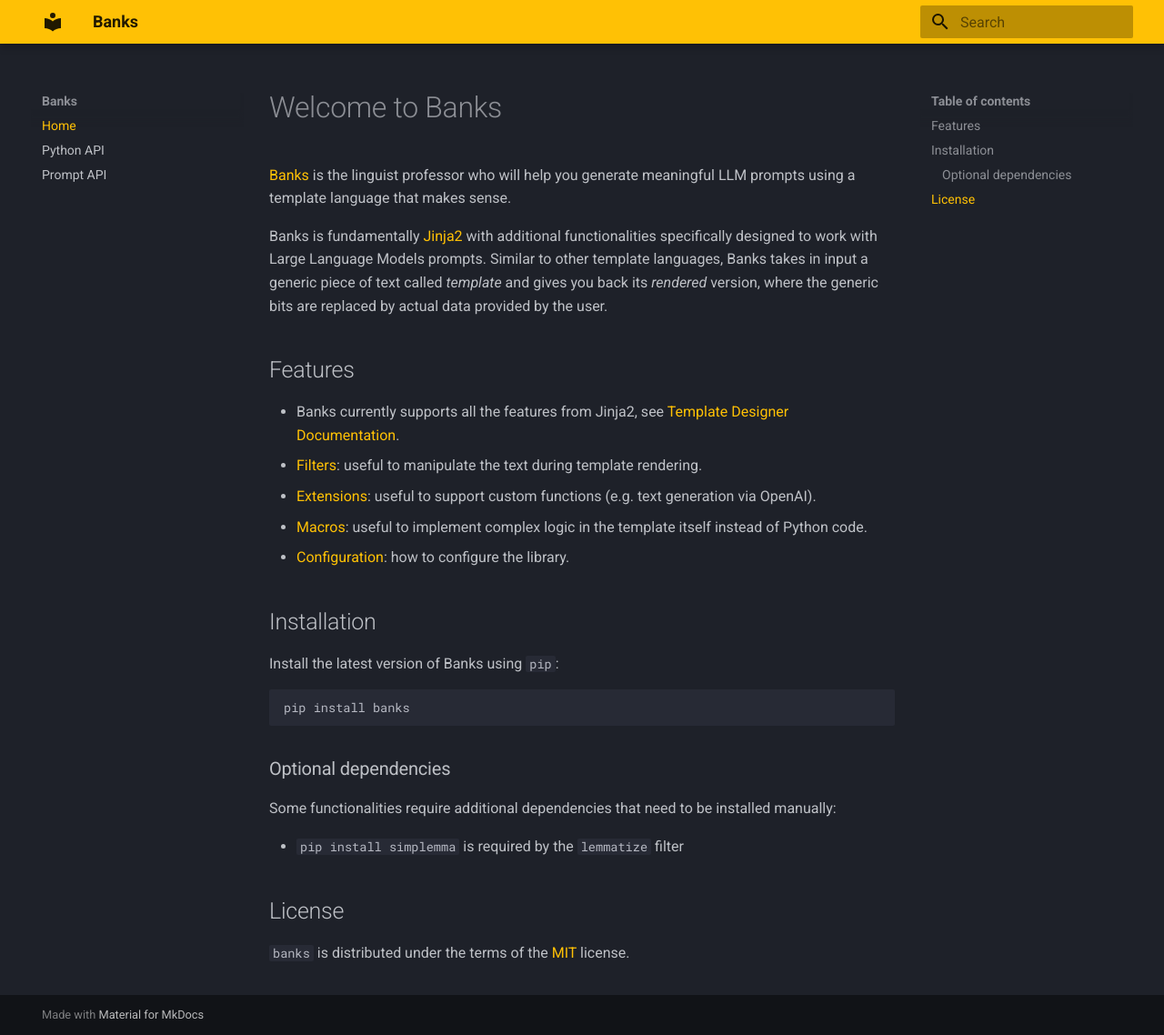
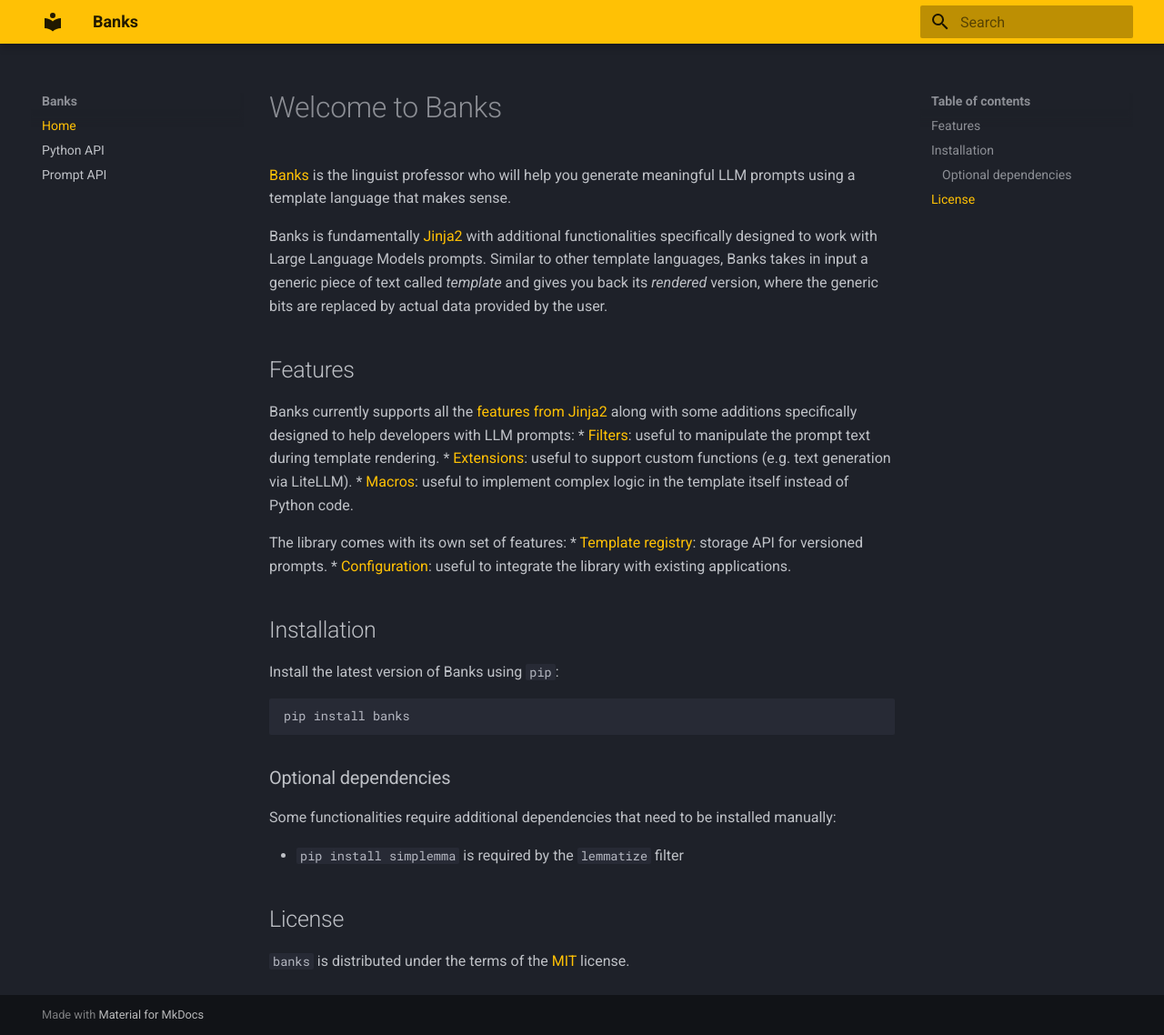
Before and after one commit to masci/banks, an MkDocs documentation site: the page built from docs/index.md, in a window 1280 px wide and 1138 px high. Shown: the whole window at 91% size. Built offline with MkDocs 1.6.1 and Material for MkDocs 9.7.7, drawn with Linux system fonts in a browser that asks for light colours.

Commit message:
more docs preparation

```diff
--- a/docs/index.md
+++ b/docs/index.md
@@ -10,11 +10,15 @@
 
 ## Features
 
-* Banks currently supports all the features from Jinja2, see [Template Designer Documentation](https://jinja.palletsprojects.com/en/3.1.x/templates/#jinja-filters.truncate).
-* [Filters](prompt.md#filters): useful to manipulate the text during template rendering.
-* [Extensions](prompt.md#extensions): useful to support custom functions (e.g. text generation via OpenAI).
+Banks currently supports all the [features from Jinja2](https://jinja.palletsprojects.com/en/3.1.x/templates/#jinja-filters.truncate)
+along with some additions specifically designed to help developers with LLM prompts:
+* [Filters](prompt.md#filters): useful to manipulate the prompt text during template rendering.
+* [Extensions](prompt.md#extensions): useful to support custom functions (e.g. text generation via LiteLLM).
 * [Macros](prompt.md#macros): useful to implement complex logic in the template itself instead of Python code.
-* [Configuration](config.md): how to configure the library.
+
+The library comes with its own set of features:
+* [Template registry](registry.md): storage API for versioned prompts.
+* [Configuration](config.md): useful to integrate the library with existing applications.
 
 ## Installation
 
```
Also changed, not shown: docs/registry.md (added, +5 -0 lines).
